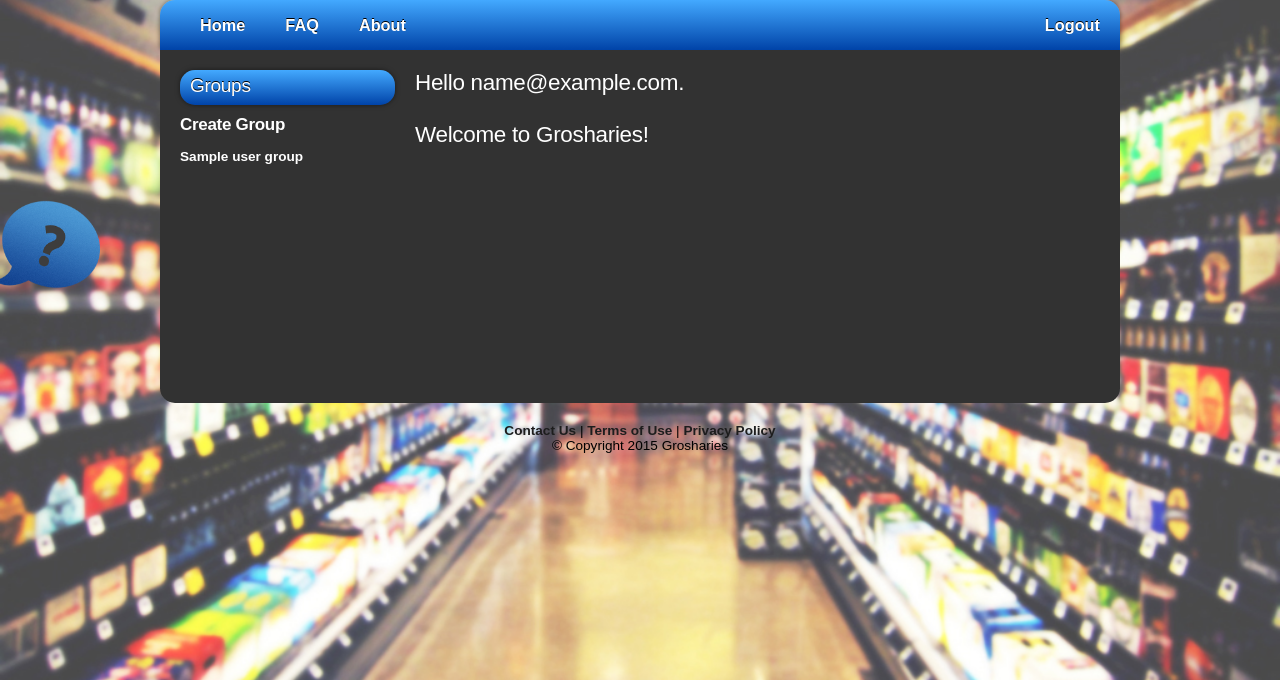
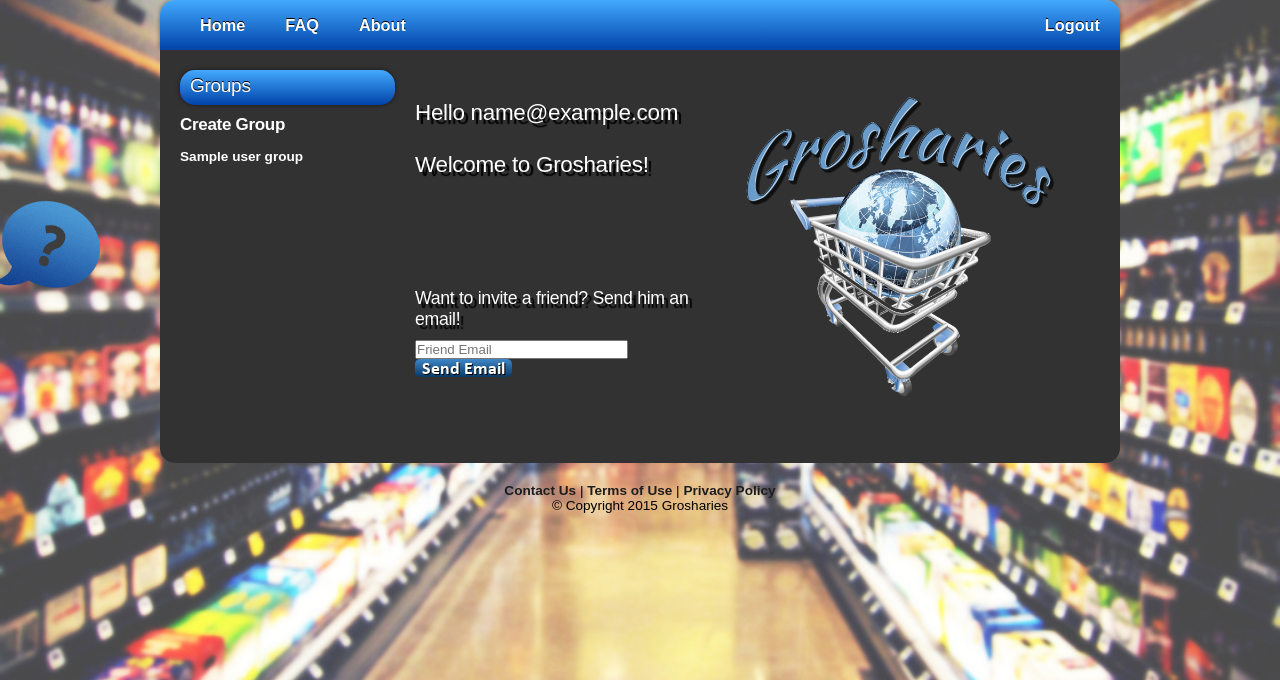
Before and after one commit to snir-sh/Grosharies, a Python web app: template grosharies-site/web/templates/index.html in a window 1280 px wide. Shown: the part 120-800 px from the top of the page. Run offline with Jinja, Linux system fonts and the light colour scheme; the template is opened without the code that fills it: most values are stand-ins (such as "Sample title", 1, 10 or a date in 2020); some libraries are stand-ins or nearby versions.

Commit message:
Edit homePage and aligning buttons in all pages

```diff
--- a/grosharies-site/web/templates/createGroup.html
+++ b/grosharies-site/web/templates/createGroup.html
@@ -66,7 +66,7 @@
 						<tr>
 							<td></p>
 								<input id="selectUser" placeholder="Select User" size="20">&nbsp;&nbsp;&nbsp;
-								<img src="../static/images/addUserButtonSmall.png" id="addUserToList" valign="bottom">
+								<img src="../static/images/addUserButtonSmall.png" id="addUserToList" style="vertical-align:bottom">
 							</td>
 						</tr>
 					</table>
--- a/grosharies-site/web/templates/createList.html
+++ b/grosharies-site/web/templates/createList.html
@@ -90,7 +90,7 @@
 										<option value="Partner">Partner</option>
 									</select>
 									&nbsp;&nbsp;&nbsp;
-									<img src="../static/images/addUserButtonSmall.png" id="addUserToList" valign="bottom">
+									<img src="../static/images/addUserButtonSmall.png" id="addUserToList" style="vertical-align:bottom">
 								</td>
 							</tr>
 						</table>
--- a/grosharies-site/web/templates/index.html
+++ b/grosharies-site/web/templates/index.html
@@ -35,12 +35,11 @@
 				<li><a href="index">Home	</a></li>
 				<li><a href="FAQ">FAQ		</a></li>
 				<li><a href="about">About	</a></li>
-        <li><a href="logout" style="float:right;">Logout	</a></li>
+				<li><a href="logout" style="float:right;">Logout</a></li>
 			</ul>
 		</div><!--close menubar-->
 
 		<div id="site_content">
-
 			<div class="sidebar_container">
 				<div class="sidebar">
 					<!-- style="overflow:auto;height:190px;width:200px;direction:rtl;text-align:left;">-->
@@ -61,24 +60,40 @@
 						<p><a href="list"> list3<br/> </a></p>
 					</div><!--close sidebar_item-->
 				</div><!--close sidebar-->
+
 				<div class="sidebar">
 					<div class="sidebar_item">
-
-
 					</div><!--close sidebar_item-->
 				</div><!--close sidebar-->
 			</div><!--close sidebar_container-->
 
 			<div id="content">
-        <div class="content_item">
-			<h2>
-				Hello <span id='emailUser'>{{userEmail}}</span>. <br><br>
+				<div class="content_item" >
+					<table>
+						<tr>
+							<td valign="top">
+								<p><p><p>
+								<h2 style="text-shadow: 4px 4px 1px #000000;" >
+									Hello <span id='emailUser'>{{userEmail}}</span> <br><br>
 									Welcome to Grosharies!
 								</h2>
+								<p><p><p><p><p><p><p><p><p><p>
+								<h3 style="text-shadow: 4px 4px 1px #000000;">
+									Want to invite a friend? Send him an email!
+								</h3>
+								<input id="userToEmail" size="24" placeholder="Friend Email"> &nbsp;&nbsp;
+								<img src="../static/images/sendEmailButton.png" id="inviteUser" style="vertical-align:bottom">
+							</td>
+							<td style="vertical-align:center">
+								<img src="../static/images/logo.png"  width="400" height="350">
+							</td>
+						</tr>
+					</table>
 				</div><!--close content_item-->
+				<div class="content_item">
+				</div>
 			</div><!--close content-->
 		</div><!--close site_content-->
-
 	</div><!--close main-->
 
 	<div id="feedback">
@@ -88,7 +103,7 @@
 	<div id="footer">
 		<a href="contact">Contact Us</a> | <a href="terms">Terms of Use</a> | <a href="privacy">Privacy Policy</a>
 		<br/> © Copyright 2015 Grosharies
-  </div><!--close footer-->
+	</div>
 
 </body>
 </html>
--- a/grosharies-site/web/templates/listDetails.html
+++ b/grosharies-site/web/templates/listDetails.html
@@ -106,7 +106,7 @@
 							<tr>
 								<td>
 								<p><p>
-									<img src="../static/images/leaveListButton.png" id="leaveListButton">
+									<img src="../static/images/leaveListButton.png" id="leaveListButton" style="vertical-align:bottom">
 								</td>
 							</tr>
 							{% endif %}
@@ -120,7 +120,7 @@
 									<h2><u><i>Add User</i></u></h2>
 									<input id="userToAdd" size="22" placeholder="Search user..." width="190px" height="20px">
 									&nbsp;&nbsp;
-									<img src="../static/images/addUserButton.png" id="addUserToList" valign="bottom">
+									<img src="../static/images/addUserButton.png" id="addUserToList" style="vertical-align:bottom">
 									<p><p>
 									<select id="userPermit">
 										<option value="Viewer">Viewer</option>
@@ -139,7 +139,7 @@
 										{% endfor %}
 									</select>
 									&nbsp;&nbsp;
-									<img src="../static/images/removeUserButton.png" id="removeUserFromList" valign="bottom">
+									<img src="../static/images/removeUserButton.png" id="removeUserFromList" style="vertical-align:bottom">
 									<p><p>
 								</td>
 							</tr>
--- a/grosharies-site/web/templates/listPage.html
+++ b/grosharies-site/web/templates/listPage.html
@@ -110,7 +110,7 @@
 								<td width="400">
 									<h2><u><i>Add User</i></u></h2>
 									<input id="userToAdd" size="17" placeholder="Search user..." width="190px" height="20px"> &nbsp;&nbsp;
-									<img src="../static/images/addUserButton.png" id="addUserToGroup" valign="bottom">
+									<img src="../static/images/addUserButton.png" id="addUserToGroup" style="vertical-align:bottom">
 									<p><p>
 								</td>
 							</tr>
@@ -125,7 +125,7 @@
 									</select>
 									&nbsp;&nbsp;
 
-									<img src="../static/images/removeUserButton.png" id="removeUserFromGroup" valign="bottom">
+									<img src="../static/images/removeUserButton.png" id="removeUserFromGroup" style="vertical-align:bottom">
 									<p><p>
 								</td>
 							</tr>
@@ -133,7 +133,7 @@
 								<td>
 									<h2><u><i>Change Group Name</i></u></h2>
 									<input type="text" id="newNameForGroup" name="txtSearch" placeholder="Enter a Name" size="17" height="20px"> &nbsp;&nbsp;
-									<img src="../static/images/changeNameButton.png" id="changeGroupName" valign="bottom">
+									<img src="../static/images/changeNameButton.png" id="changeGroupName" style="vertical-align:bottom">
 									<p><p>
 								</td>
 							</tr>
```
Also changed, not shown: grosharies-site/web/static/images/sendEmailButton.png (added). Lines whose indentation alone changed are shown as unchanged.
